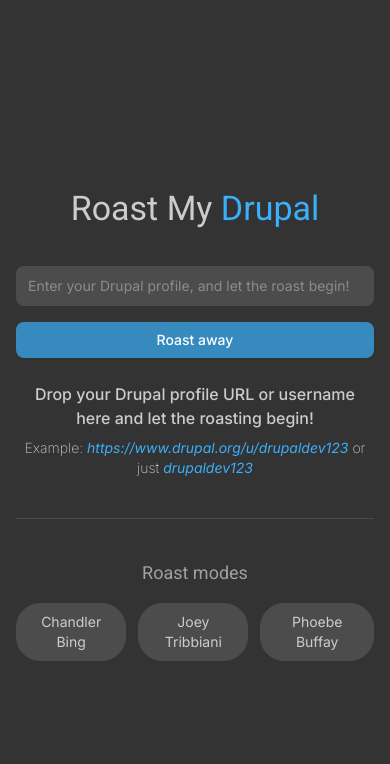
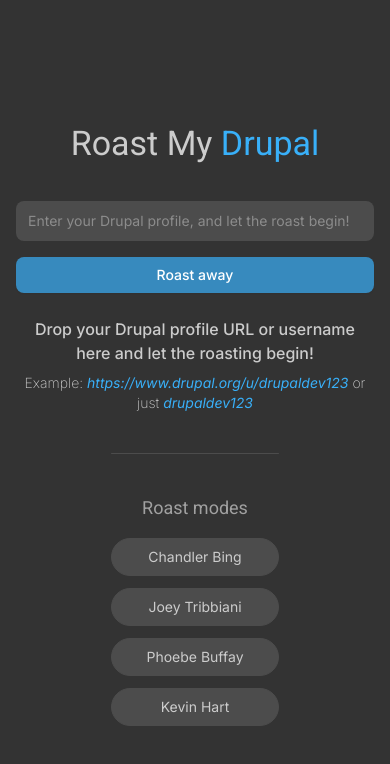
Before and after one commit to RChaubey16/roast-my-drupal, a Next.js app: page / in a window 390 px wide. Shown: the top 764 px of the page. Built offline with nearby package versions, Linux system fonts and the light colour scheme; what tailwindcss-motion would draw is missing.

Commit message:
ui: Handled responsiveness for the roast-modes.

```diff
--- a/components/RoastModesContainer.tsx
+++ b/components/RoastModesContainer.tsx
@@ -18,14 +18,14 @@
   const [activeMode, setActiveMode] = useState<ActiveMode>(INITIAL_MODE);
 
   return (
-    <div className="mt-10">
+    <div className="w-42 md:w-fit mt-10">
       <hr className="mb-10 border-t-1 border-tundora rounded-2xl" />
 
       <h3 className="mb-4 font-roboto text-lg text-center text-ring">
         Roast modes
       </h3>
 
-      <div className="flex gap-3 font-lato">
+      <div className="flex flex-col md:flex-row gap-3 font-lato">
         {roastModes.map((roastMode) => (
           <RoastMode
             key={roastMode.id}
--- a/data/roastModes.ts
+++ b/data/roastModes.ts
@@ -16,4 +16,8 @@
     id: 3,
     mode: "Phoebe Buffay",
   },
+  {
+    id: 4,
+    mode: "Kevin Hart",
+  },
 ];
```
